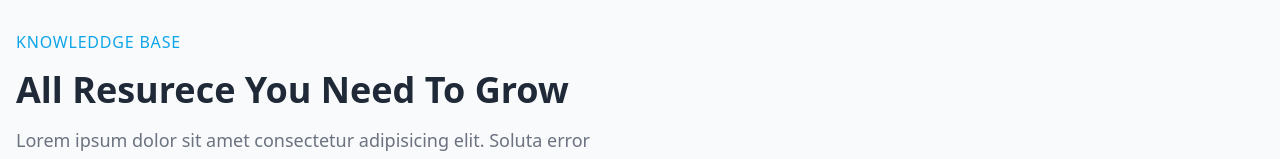
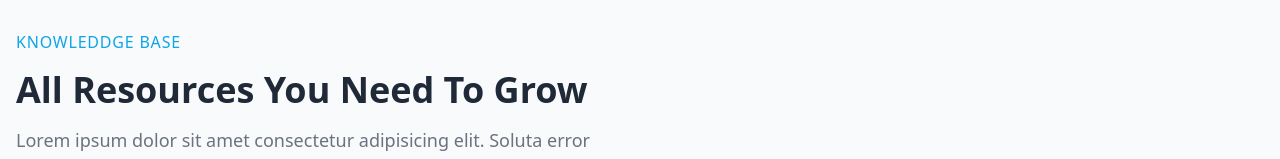
Before and after one commit to razorcx/vue3-vite-tailwind-blog-template, a Vue app: page / in a window 1280 px wide. Shown: the part 174-333 px from the top of the page. Built offline with nearby package versions, Linux system fonts and the light colour scheme.

Commit message:
fix header spelling

```diff
--- a/src/components/Header.vue
+++ b/src/components/Header.vue
@@ -7,7 +7,7 @@
             <div class=" max-w-xl">
                 <p class=" text-sky-500 uppercase tracking-wider">knowleddge base</p>
 
-                <h2 class=" text-3xl xl:text-4xl font-bold mt-4 text-gray-800 capitalize">All Resurece You Need to grow
+                <h2 class=" text-3xl xl:text-4xl font-bold mt-4 text-gray-800 capitalize">All Resources You Need to grow
                 </h2>
 
                 <p class=" text-gray-500 mt-4 text-lg">Lorem ipsum dolor sit amet consectetur adipisicing elit. Soluta
```
